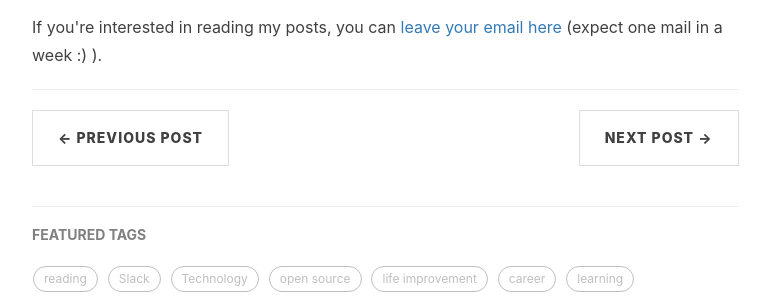
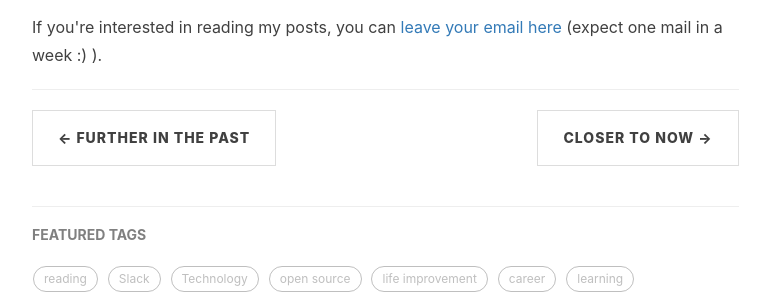
Before and after one commit to nish-d/vicky002.github.io, a Jekyll site: the page built from _posts/2016-01-16-code-every-day.md, in a window 1280 px wide and 900 px high, scrolled down 1949 px. Shown: the part 247-547 px from the top of the window, without its empty margins (233-1003 px from the left). Built offline with Jekyll 4.4.1, drawn with Linux system fonts in a browser that asks for light colours; nearby versions of some CDN libraries; some web fonts are replaced; comment, search, counter and statistics services are not loaded.

Commit message:
small change

```diff
--- a/_layouts/post.html
+++ b/_layouts/post.html
@@ -55,12 +55,12 @@
                 <ul class="pager">
                 {% if page.previous.url %}
                 <li class="previous">
-                <a href="{{ page.previous.url | prepend: site.baseurl | replace: '//', '/' }}" data-toggle="tooltip" data-placement="top" title="{{page.previous.title}}">&larr; Previous Post</a>
+                <a href="{{ page.previous.url | prepend: site.baseurl | replace: '//', '/' }}" data-toggle="tooltip" data-placement="top" title="{{page.previous.title}}">&larr; Further in the Past</a>
                                                                                                                                                                                                 </li>
                                                                                                                                                                                                   {% endif %}
                 {% if page.next.url %}
                 <li class="next">
-                <a href="{{ page.next.url | prepend: site.baseurl | replace: '//', '/' }}" data-toggle="tooltip" data-placement="top" title="{{page.next.title}}">Next Post &rarr;</a>
+                <a href="{{ page.next.url | prepend: site.baseurl | replace: '//', '/' }}" data-toggle="tooltip" data-placement="top" title="{{page.next.title}}">Closer to Now &rarr;</a>
                                                                                                                                                                                     </li>
                                                                                                                                                                                       {% endif %}
                 </ul>
```
Also changed, not shown: _posts/2016-02-28-My-interview-experience-at-Slack-Amazon-BrowserStack-Mozilla-and-LinkedIn.md (added).
